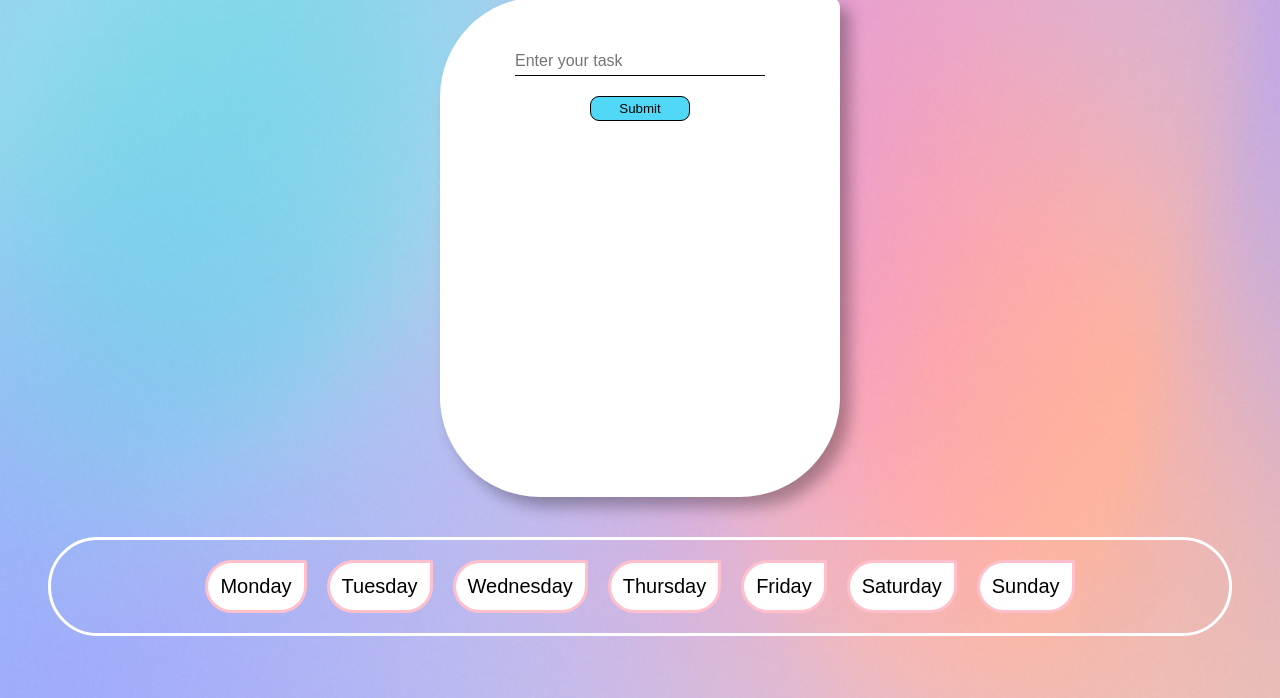
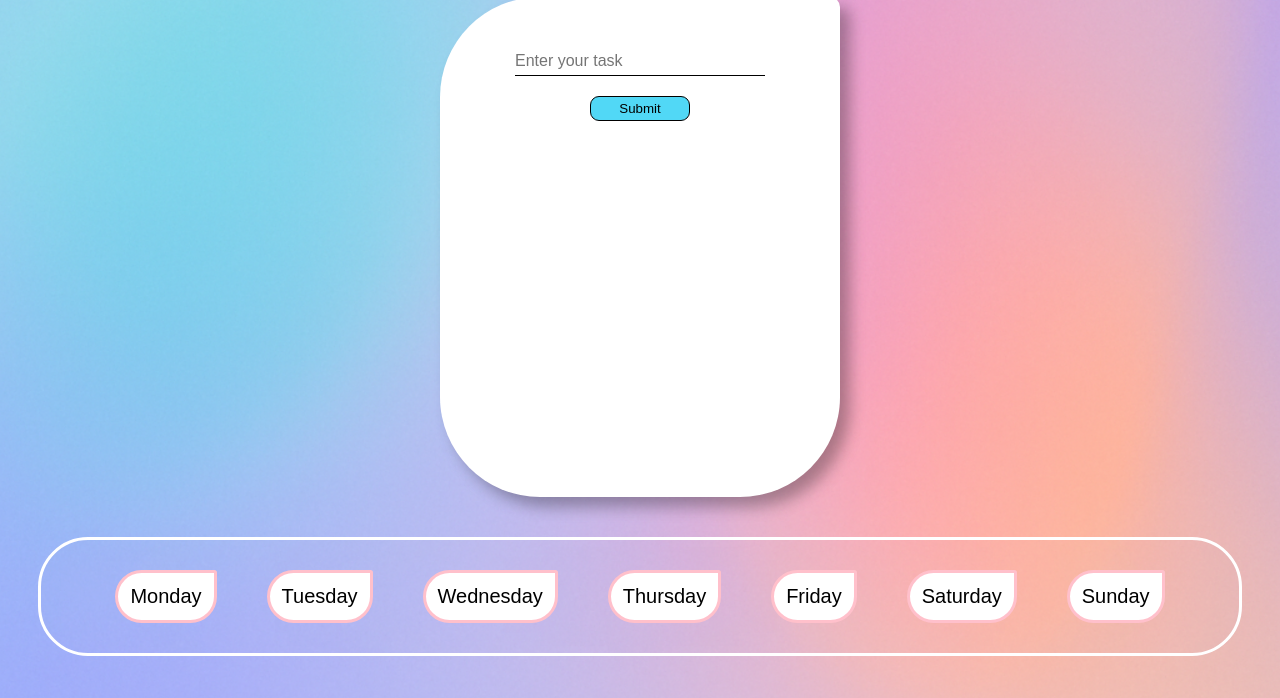
Before and after one commit to MERN-Stack-developer-Huzaifa/To-do-list-app, a plain HTML site: page index.html in a window 1280 px wide. Shown: the part 102-800 px from the top of the page. Drawn offline with Linux system fonts and the light colour scheme.

Commit message:
Update style.css

```diff
--- a/style.css
+++ b/style.css
@@ -99,16 +99,15 @@ li:hover {
     flex-direction: row;
     flex-wrap: wrap;
     width: 90%;
-height: auto; /* allow flexible height */
+    height: auto;
+    padding: 30px;
     border: 3px solid white;
     backdrop-filter: blur(1000px);
-gap: 20px;
+    gap: 50px;
     justify-content: center;
     align-items: center;
     margin-top: 40px;
     border-radius: 50px;
-padding: 20px;
-overflow: auto;
 
 }
 
```
Lines whose indentation alone changed are shown as unchanged.
